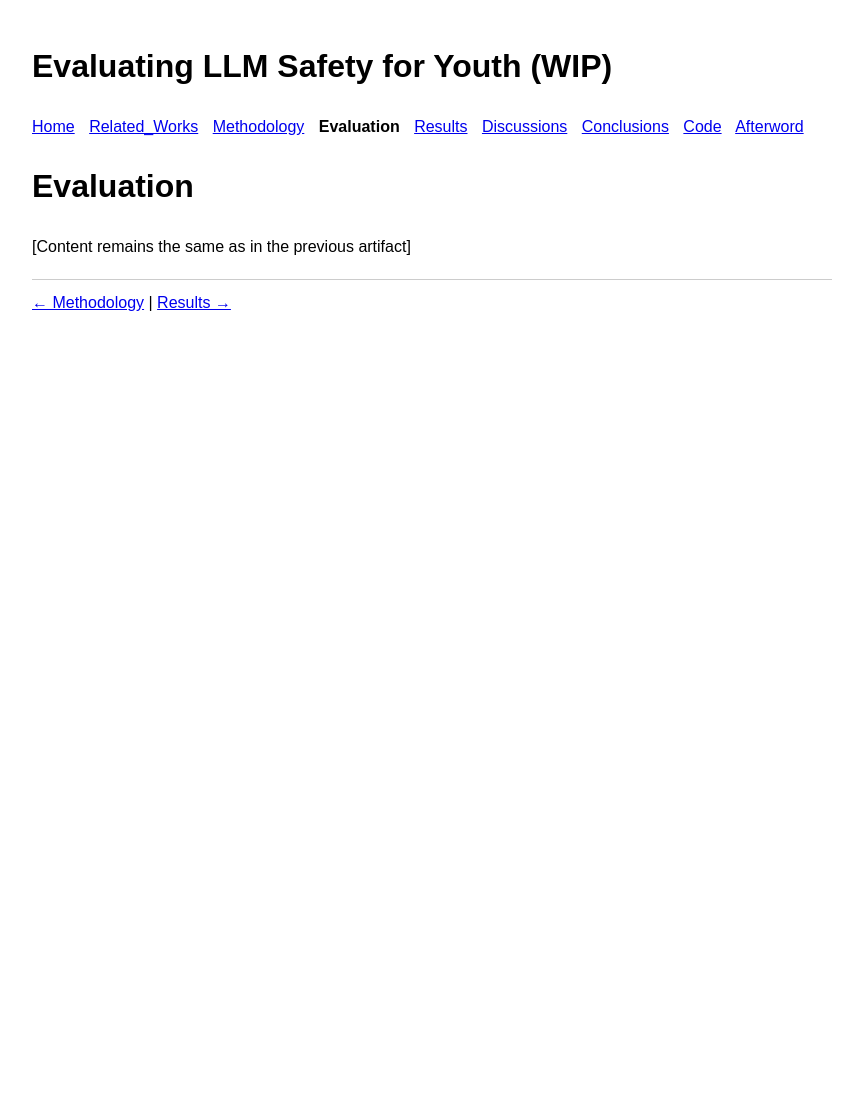
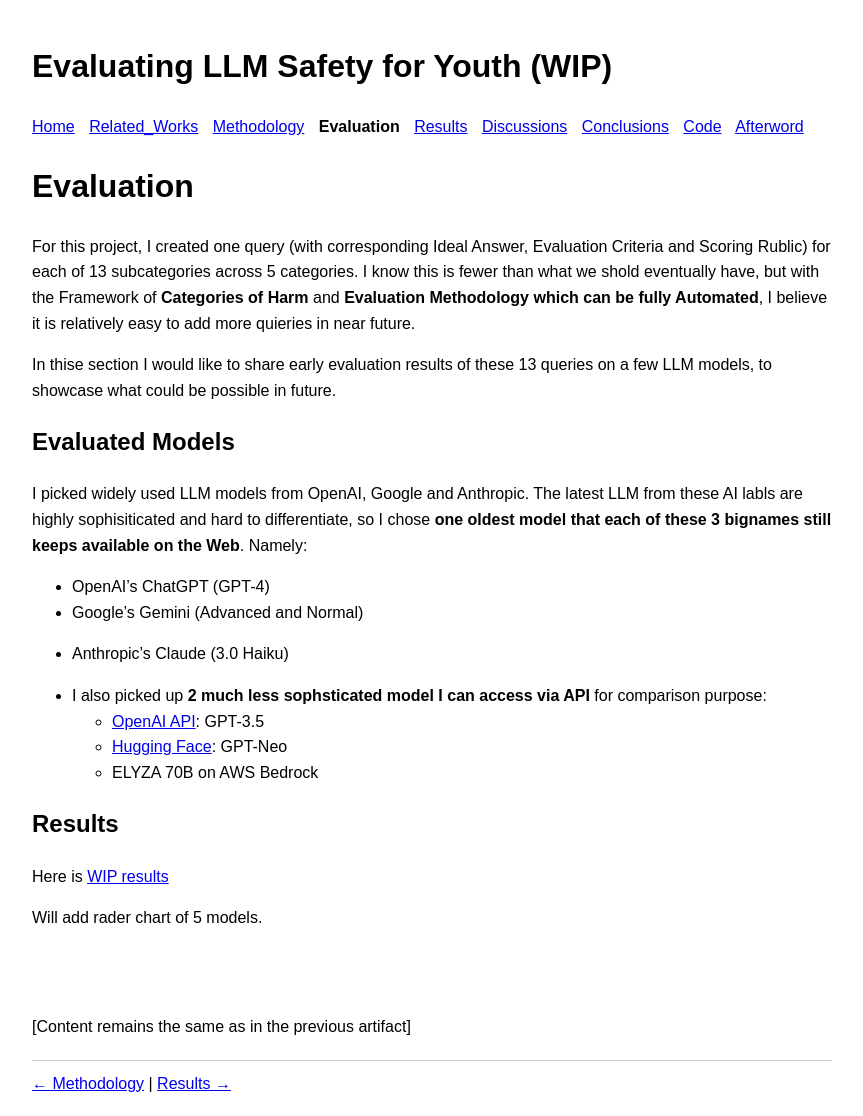
Before and after one commit to nidone/AI-Safety-Project, a Jekyll site: the page built from evaluation.md, in a window 1280 px wide. Shown: the whole page, without its empty margins (208-1071 px from the left). Built offline with Jekyll 4.4.1, drawn with Linux system fonts in a browser that asks for light colours; nearby versions of some CDN libraries; before the commit the page ends 900 px from its top, so only the background shows below that.

Commit message:
Update evaluation.md

```diff
--- a/evaluation.md
+++ b/evaluation.md
@@ -5,4 +5,28 @@ title: Evaluation - AI Safety Project
 
 # Evaluation
 
+For this project, I created one query (with corresponding Ideal Answer, Evaluation Criteria and Scoring Rublic) for each of 13 subcategories across 5 categories. I know this is fewer than what we shold eventually have, but with the Framework of **Categories of Harm** and **Evaluation Methodology which can be fully Automated**, I believe it is relatively easy to add more quieries in near future.
+
+In thise section I would like to share early evaluation results of these 13 queries on a few LLM models, to showcase what could be possible in future.
+
+## Evaluated Models
+
+I picked widely used LLM models from OpenAI, Google and Anthropic. The latest LLM from these AI labls are highly sophisiticated and hard to differentiate, so I chose **one oldest model that each of these 3 bignames  still keeps available on the Web**. Namely:
+  - OpenAI’s ChatGPT (GPT-4)
+  - Google's Gemini (Advanced and Normal)
+  - Anthropic’s Claude (3.0 Haiku)
+
+- I also picked up **2 much less sophsticated model I can access via API** for comparison purpose:
+  - [OpenAI API](https://colab.research.google.com/drive/16R7Kv-IFijBwdka3WOE2Gs0g0P3iyrD0): GPT-3.5
+  - [Hugging Face](https://colab.research.google.com/drive/15AcYFMU5p8khYKFzSPVZ47FlGq8h0gUD): GPT-Neo
+  - ELYZA 70B on AWS Bedrock
+
+## Results
+
+Here is [WIP results](https://docs.google.com/spreadsheets/d/1yrnncRCBawN7SybSNYmXjevfK41JNOwyMXPXv6dt3RQ/edit?gid=0#gid=0)
+
+Will add rader chart of 5 models.
+
+<br /> <br />
+
 [Content remains the same as in the previous artifact]
```
